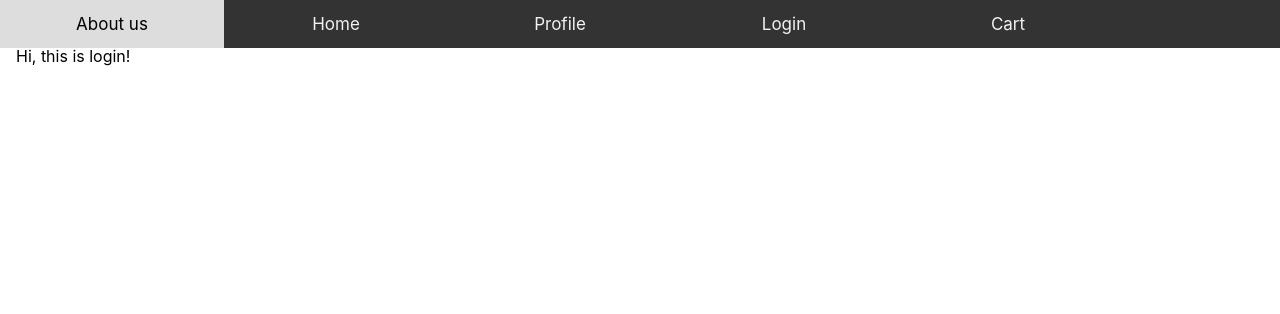
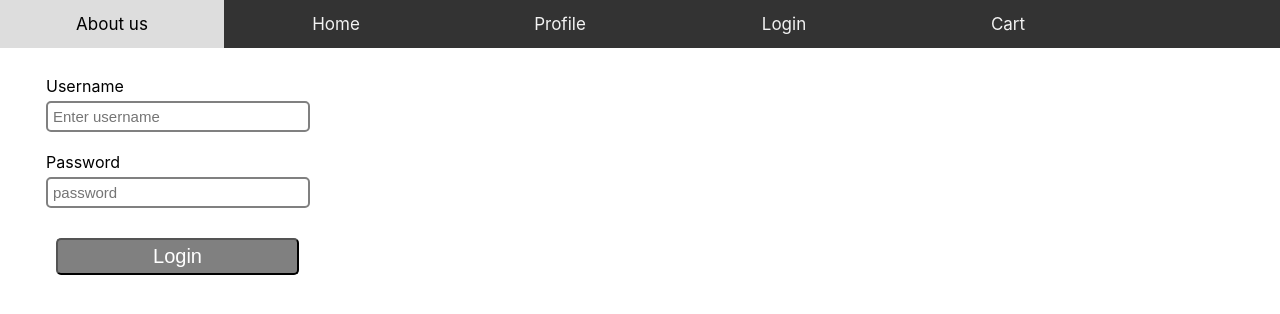
Before and after one commit to fosterv2/online_grocery_shopping_front_end, a React (Create React App) app in the folder online_grocery_shopping_front_end/: page /login in a window 1280 px wide. Shown: the top 314 px of the page. Built offline with nearby package versions, Linux system fonts and the light colour scheme.

Commit message:
made some forms and gave them styling

```diff
--- a/online_grocery_shopping_front_end/src/App.css
+++ b/online_grocery_shopping_front_end/src/App.css
@@ -72,50 +72,3 @@
   overflow-x: hidden;
   padding-top: 20px;
 } */
-
-.items {
-  background-color: grey;
-  display: flex;
-  flex-wrap: wrap;
-  align-items: stretch;
-  padding: 10px;
-  margin-top: 25px;
-  border-radius: 10px;
-}
-
-.item.card {
-  background-color: white;
-  border: gray;
-  border-radius: 10px;
-  margin: 1em;
-  padding: 1em;
-  text-align: center;
-  width: 17%;
-  min-height: 200px;
-}
-
-.image img {
-  width: 100px;
-  height: 100px;
-  margin-top: 20px;
-  margin-bottom: 5px;
-}
-
-.header {
-  font-size: 20px;
-  padding-bottom: 3px;
-  margin-bottom: 2px;
-}
-
-.buy button {
-  margin-top: 10px;
-  background-color: gray;
-  font-size: 20px;
-  border-radius: 5px;
-}
-
-.item.info {
-  min-height: 200px;
-  border-bottom: 1px solid gray;
-  padding-bottom: 3px;
-}
--- a/online_grocery_shopping_front_end/src/App.js
+++ b/online_grocery_shopping_front_end/src/App.js
@@ -1,5 +1,7 @@
 import React, { Component } from 'react';
 import './App.css';
+import './css/Form.css';
+import './css/ItemCard.css'
 import NavBar from './components/NavBar.js'
 import { BrowserRouter as Router, Route} from 'react-router-dom';
 import AboutUs from './pages/AboutUs'
@@ -7,6 +9,7 @@ import Cart from './pages/Cart'
 import UserProfile from './pages/UserProfile'
 import Login from './pages/Login'
 import Home from './pages/Home'
+
 class App extends Component{
   render(){
     return(
--- a/online_grocery_shopping_front_end/src/components/ItemCard.js
+++ b/online_grocery_shopping_front_end/src/components/ItemCard.js
@@ -21,7 +21,7 @@ const ItemCard = (props) => {
                 </div>
             </div>
             <div className="buy">
-                <button onClick={() => console.log("the event listener to buy an item")}>Buy</button>
+                <button onClick={() => console.log("the event listener to buy an item")}>Add to cart</button>
             </div>
         </div>
     )
--- /dev/null
+++ b/online_grocery_shopping_front_end/src/css/Form.css
@@ -0,0 +1,33 @@
+.form {
+    padding: 20px;
+}
+
+.field {
+    padding: 10px;
+}
+
+input, textarea {
+    margin-top: 5px;
+    margin-right: 10px;
+    padding: 5px;
+    font-size: 15px;
+    border: 2px solid grey;
+    border-radius: 5px;
+    width: 250px;
+}
+
+textarea {
+    height: 60px;
+}
+
+button {
+    background-color: gray;
+    font-size: 20px;
+    border-radius: 5px;
+    color: white;
+    padding: 5px;
+}
+
+.form.button button {
+    width: 243px;
+}
--- /dev/null
+++ b/online_grocery_shopping_front_end/src/css/ItemCard.css
@@ -0,0 +1,46 @@
+.items {
+  background-color: grey;
+  display: flex;
+  flex-wrap: wrap;
+  align-items: stretch;
+  padding: 10px;
+  margin-top: 25px;
+  border-radius: 10px;
+}
+
+.item.card {
+  background-color: white;
+  border: gray;
+  border-radius: 10px;
+  margin: 1em;
+  padding: 1em;
+  text-align: center;
+  width: 170px;
+  min-height: 200px;
+}
+
+.image img {
+  width: 100px;
+  height: 100px;
+  margin-top: 20px;
+  margin-bottom: 5px;
+}
+
+.header {
+  font-size: 20px;
+  padding-bottom: 3px;
+  margin-bottom: 2px;
+}
+
+.buy button {
+  margin-top: 10px;
+  background-color: gray;
+  font-size: 20px;
+  border-radius: 5px;
+}
+
+.item.info {
+  min-height: 200px;
+  border-bottom: 1px solid gray;
+  padding-bottom: 3px;
+}
--- a/online_grocery_shopping_front_end/src/pages/Login.js
+++ b/online_grocery_shopping_front_end/src/pages/Login.js
@@ -1,13 +1,55 @@
 import React, { Component } from 'react';
 
+export default class Login extends Component {
+    state = {
+        username: "",
+        password: ""
+    }
 
-export default class Login extends Component{
+    handleChange = event => {
+        const attribute = event.target.name
+        const change = event.target.value
+        this.setState({
+            [attribute]: change
+        })
+    }
 
-render(){
+    handleSubmit = event => {
+        event.preventDefault()
+        console.log("Submitted!")
+    }
+
+render() {
+    const { username, password } = this.state
     return(
-    <div>
-        Hi, this is login!
-    </div>
+        <div className="ui form">
+          <form onSubmit={this.handleSubmit}>
+            <div className="ui field">
+              <label>Username</label><br/>
+              <input
+                name="username"
+                placeholder="Enter username"
+                value={username}
+                onChange={this.handleChange}
+              />
+            </div>
+            <div className="ui field">
+              <label>Password</label><br/>
+              <input
+                name="password"
+                type="password"
+                placeholder="password"
+                value={password}
+                onChange={this.handleChange}
+              />
+            </div>
+            <div className="form button">
+                <button type="submit">
+                    Login
+                </button>
+            </div>
+          </form>
+        </div>
     )
 }
 }
```
Also changed, not shown: online_grocery_shopping_front_end/src/pages/Signup.js (added, +107 -0 lines).
